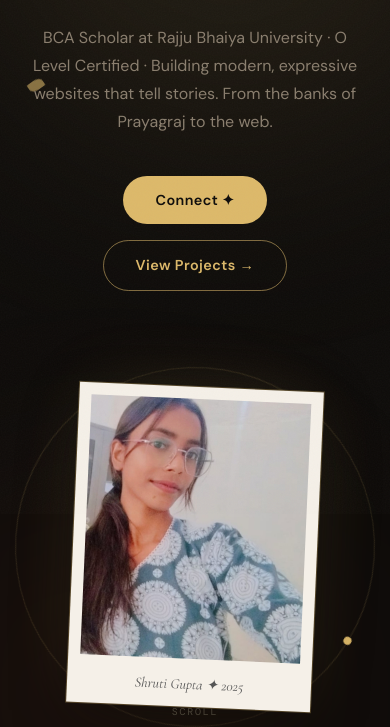
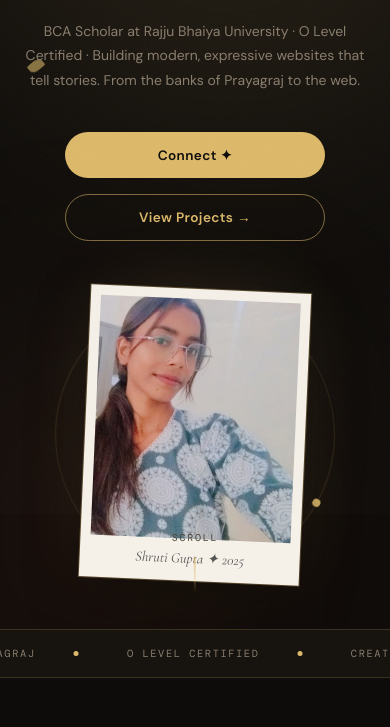
Before and after one commit to Shrutii58/portfolio, a plain HTML site: page index.html in a window 390 px wide. Shown: the part 330-1057 px from the top of the page. Drawn offline with nearby package versions, Linux system fonts and the light colour scheme.

Commit message:
fix: mobile responsive optimizations + GitHub Pages setup
- Full mobile layout fixes for 480px, 768px breakpoints
- Touch device cursor disabled, native cursor restored
- Project overlays always visible on touch screens
- Hero section optimized for small phones
- .nojekyll added for GitHub Pages deployment

```diff
--- a/css/global.css
+++ b/css/global.css
@@ -569,3 +569,130 @@ section { padding: 6rem 0; }
 
 /* ---------- Page main padding ---------- */
 .page-main { padding-top: var(--nav-h); }
+
+/* ============================================================
+   MOBILE OPTIMIZATIONS — 480px and below
+   ============================================================ */
+
+@media (max-width: 480px) {
+  :root { --nav-h: 60px; }
+
+  /* Nav */
+  .nav-inner { padding: 0 1rem; }
+  .nav-logo { font-size: 1.2rem; }
+
+  /* Container */
+  .container { padding: 0 1.1rem; }
+  section { padding: 3.5rem 0; }
+
+  /* Section titles */
+  .section-title { font-size: 1.75rem; }
+  .section-subtitle { font-size: 0.875rem; }
+
+  /* Buttons */
+  .btn { padding: 0.7rem 1.5rem; font-size: 0.85rem; }
+  .btn-group, .hero-cta {
+    flex-direction: column;
+    align-items: stretch;
+    gap: 0.75rem;
+  }
+  .btn-group .btn, .hero-cta .btn { text-align: center; justify-content: center; }
+
+  /* Footer */
+  .footer { padding: 2.5rem 0 1.5rem; margin-top: 3rem; }
+  .footer-inner { padding: 0 1.1rem; }
+  .footer-bottom { padding: 1rem 1.1rem 0; }
+  .footer-bottom p { font-size: 0.72rem; }
+
+  /* Marquee text size */
+  .marquee-item { font-size: 0.65rem; padding: 0 1.5rem; }
+
+  /* Scroll hint hide on very small screens */
+  .scroll-hint { display: none; }
+}
+
+/* ============================================================
+   MOBILE OPTIMIZATIONS — 768px and below (general)
+   ============================================================ */
+
+@media (max-width: 768px) {
+  /* Stats bar — 2 col */
+  .stats-inner { grid-template-columns: 1fr 1fr; }
+  .stat-item { padding: 1.5rem 1rem; }
+  .stat-number { font-size: 1.8rem; }
+
+  /* Featured card height on mobile */
+  .featured-card { height: 300px !important; }
+
+  /* Footer grid 1 col */
+  .footer-inner { grid-template-columns: 1fr; gap: 1.75rem; }
+
+  /* Polaroid wall 2 col */
+  .strengths-grid { grid-template-columns: 1fr 1fr !important; gap: 1.2rem; }
+
+  /* Timeline padding */
+  .timeline { padding-left: 1.6rem; }
+  .timeline-node { margin-left: -6px; }
+
+  /* Project grid single col */
+  .projects-grid { grid-template-columns: 1fr !important; }
+  .project-card.featured { grid-column: span 1 !important; height: 280px !important; }
+
+  /* Always show project desc on mobile (no hover needed) */
+  .project-desc { opacity: 1 !important; transform: none !important; }
+  .project-actions { opacity: 1 !important; transform: none !important; }
+
+  /* Skill stamps smaller */
+  .stamp { width: 100px; height: 100px; }
+  .stamp-pct { font-size: 1rem; }
+  .stamp-name { font-size: 0.58rem; }
+
+  /* Learning grid 1 col */
+  .learning-grid { grid-template-columns: 1fr !important; }
+
+  /* Contact grid 1 col */
+  .contact-grid { grid-template-columns: 1fr !important; gap: 2rem; }
+
+  /* Social tiles 2 col */
+  .social-tiles { grid-template-columns: 1fr 1fr !important; }
+
+  /* Form wrap padding */
+  .contact-form-wrap { padding: 1.5rem; }
+
+  /* About grid */
+  .about-grid { grid-template-columns: 1fr !important; gap: 2rem; }
+  .about-photo-wrap { order: -1; }
+
+  /* Page hero quotes */
+  .page-hero blockquote { font-size: 1.4rem; padding-left: 1rem; }
+}
+
+/* ============================================================
+   TOUCH DEVICES — remove custom cursor, use native
+   ============================================================ */
+
+@media (hover: none) and (pointer: coarse) {
+  body { cursor: auto; }
+  button, a, .btn { cursor: pointer; }
+  #cursor-dot, #cursor-ring { display: none !important; }
+
+  /* Remove magnetic transform on touch */
+  .btn:hover, .nav-logo:hover, .social-tile:hover {
+    transform: none !important;
+  }
+
+  /* Make project overlays always visible on touch */
+  .project-desc { opacity: 1 !important; transform: none !important; transition: none !important; }
+  .project-actions { opacity: 1 !important; transform: none !important; transition: none !important; }
+  .featured-desc { opacity: 1 !important; transform: none !important; }
+
+  /* Stamp: no press on touch */
+  .stamp:hover { transform: none; }
+
+  /* Polaroid: no rotate change on touch */
+  .polaroid-card:hover { transform: none !important; }
+  .polaroid-card:nth-child(1) { transform: rotate(-3deg); }
+  .polaroid-card:nth-child(2) { transform: rotate(2deg); }
+  .polaroid-card:nth-child(3) { transform: rotate(-1.5deg); }
+  .polaroid-card:nth-child(4) { transform: rotate(2.5deg); }
+}
--- a/css/home.css
+++ b/css/home.css
@@ -352,15 +352,27 @@
   .hero-inner {
     grid-template-columns: 1fr;
     text-align: center;
+    gap: 2.5rem;
   }
   .hero-content { max-width: 100%; }
   .hero-bio { margin-left: auto; margin-right: auto; }
   .hero-cta { justify-content: center; }
   .hero-eyebrow { justify-content: center; }
-  .hero-photo-wrap { display: flex; justify-content: center; margin-top: 2rem; }
+  .hero-photo-wrap { display: flex; justify-content: center; margin-top: 1rem; }
   .stats-inner { grid-template-columns: repeat(2, 1fr); }
+  .hero-name { font-size: clamp(2.8rem, 10vw, 4rem); }
 }
 @media (max-width: 500px) {
+  .hero { min-height: auto; padding: calc(var(--nav-h) + 2rem) 0 3rem; }
+  .hero-inner { gap: 2rem; }
+  .hero-name { font-size: clamp(2.2rem, 11vw, 3rem); }
+  .hero-polaroid img { width: 200px; height: 240px; }
+  .hero-polaroid { padding: 10px 10px 42px; }
+  .hero-photo-ring { width: 280px; height: 280px; }
+  .hero-roles { font-size: 0.95rem; }
+  .hero-bio { font-size: 0.875rem; }
+  .hero-cta { flex-direction: column; align-items: center; }
+  .hero-cta .btn { width: 100%; max-width: 260px; justify-content: center; }
   .stats-inner { grid-template-columns: 1fr 1fr; }
-  .hero-polaroid img { width: 220px; height: 260px; }
+  .featured-card { height: 260px; }
 }
```
Also changed, not shown: 1 other file.
